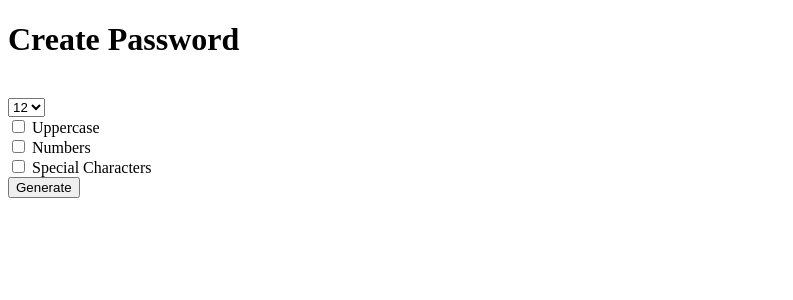
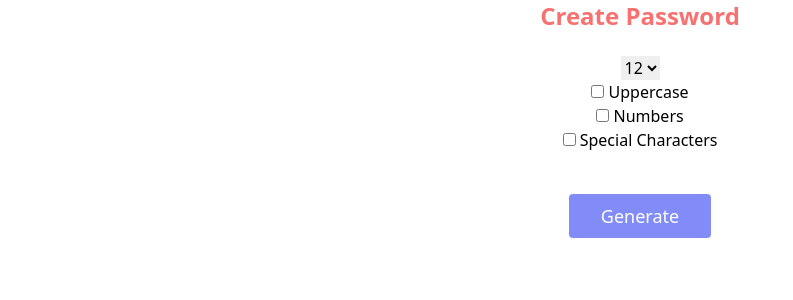
Before and after one commit to Ganiyat-dev/Password_Generator, a Django app: page / in a window 1280 px wide. Shown: the top 300 px of the page, without its empty margins (0-793 px from the left). Run offline with Django 3.2, Linux system fonts and the light colour scheme.

Commit message:
css styling

```diff
--- a/generator/templates/home.html
+++ b/generator/templates/home.html
@@ -7,7 +7,8 @@ Create Password
 
 {% block content %}
 
-<h1>Create Password</h1>
+<div class="flex flex-col text-center w-full mb-12">
+    <h1 class="text-2xl font-bold text-red-400">Create Password</h1>
 <br>
 <!-- create a django form -->
 <form action="{% url 'password' %}">
@@ -28,11 +29,15 @@ Create Password
     <br>
     <input type="checkbox" name="numbers" /> Numbers
     <br>
-    <input type="checkbox" name="special" /> Special Characters
+    <input type="checkbox" name="special" class="mb-12"/> Special Characters
     <br>
 
-    <input type="submit" value="Generate"/>
+    <input type="submit" value="Generate" class="flex mx-auto text-white bg-indigo-400 border-0 py-2 px-8 focus:outline-none hover:bg-red-600 rounded text-lg"/>
 
 </form>
 
+
+</div>
+
+
 {% endblock content %}
--- a/templates/base.html
+++ b/templates/base.html
@@ -14,7 +14,7 @@
         </title>
         <meta name="description" content="">
         <meta name="viewport" content="width=device-width, initial-scale=1">
-        <link rel="stylesheet" href="">
+        <link href="https://unpkg.com/tailwindcss@^2/dist/tailwind.min.css" rel="stylesheet">
     </head>
     <body>
         <!--[if lt IE 7]>
```
Also changed, not shown: generator/templates/password.html (+9 -5 lines).
